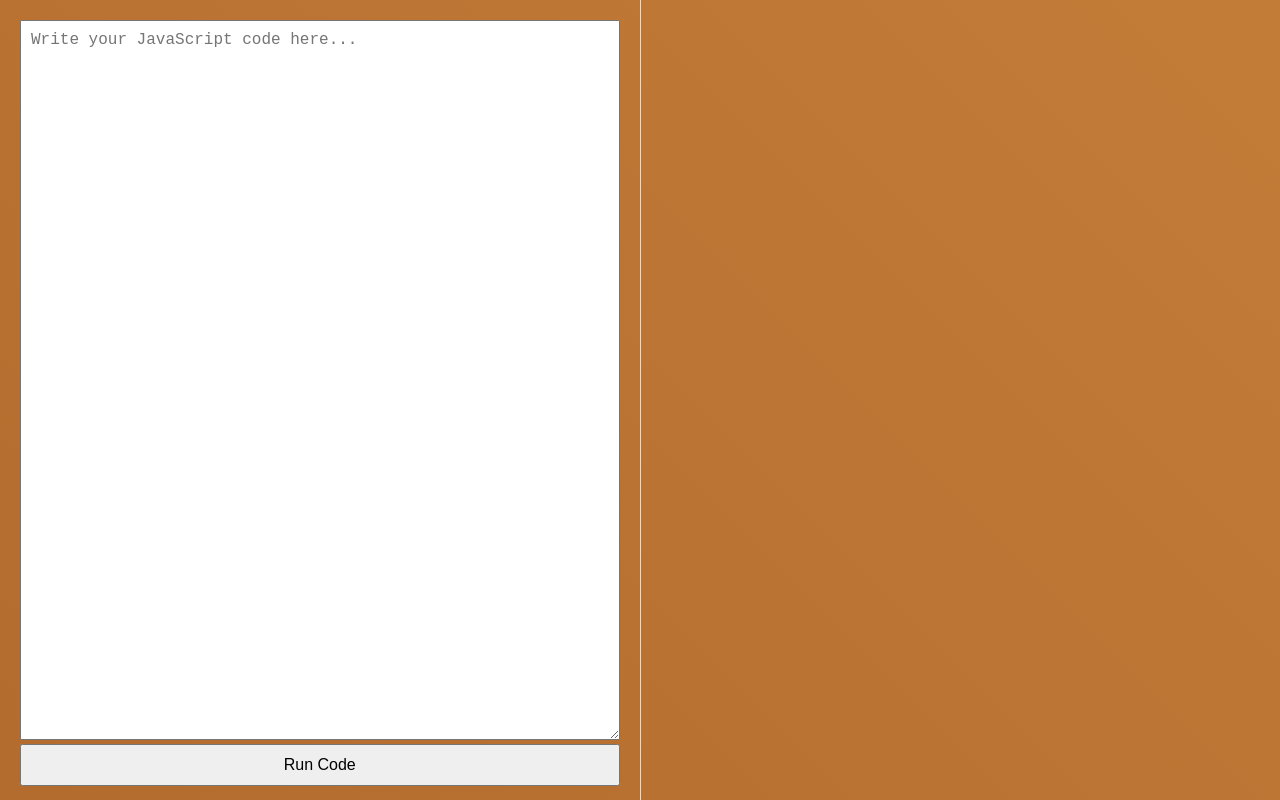
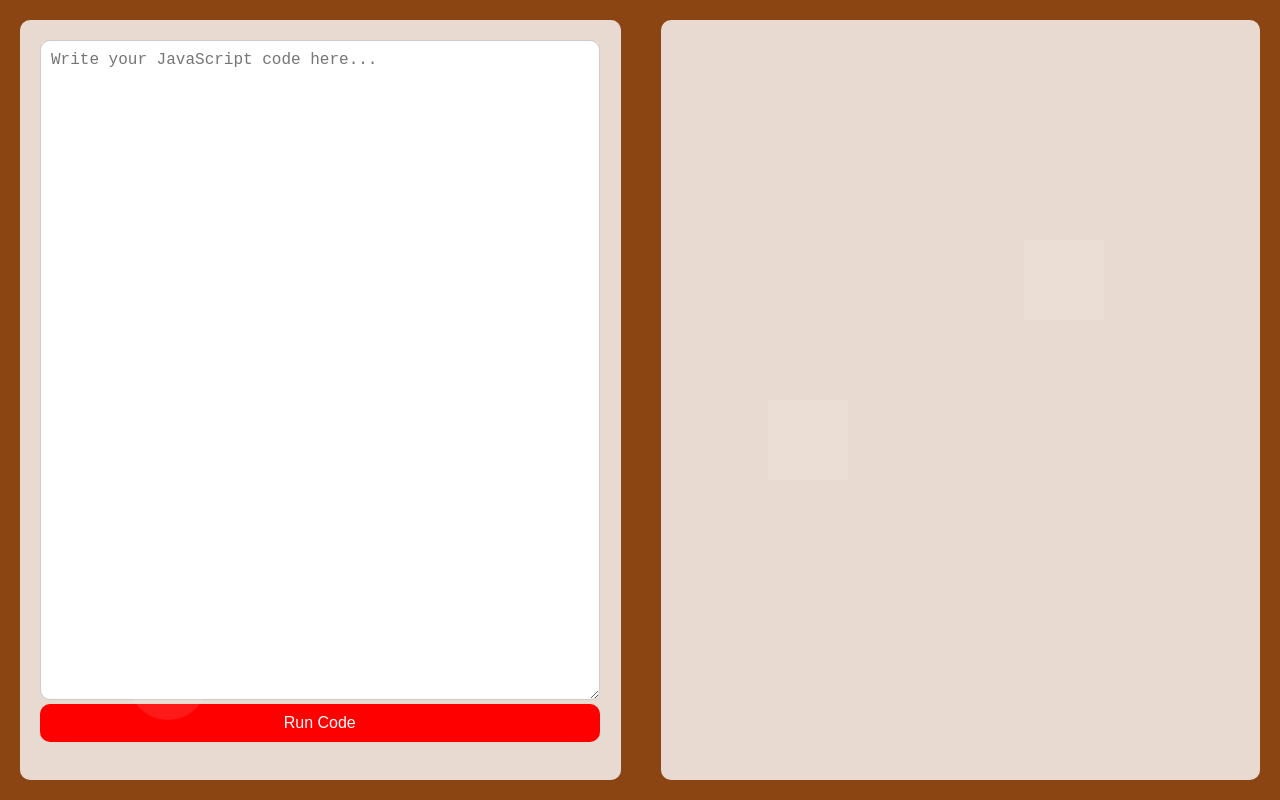
Before and after one commit to Cloodie500/Data-Gen, a plain HTML site: page index.html in a window 1280 px wide. Drawn offline with Linux system fonts and the light colour scheme.

Commit message:
Update index.html

```diff
--- a/index.html
+++ b/index.html
@@ -9,35 +9,59 @@
             display: flex;
             height: 100vh;
             margin: 0;
-            background: linear-gradient(45deg, #8B4513, #CD853F);
-            background-size: 400% 400%;
-            animation: gradient 10s ease infinite;
+            background: #8B4513;
             font-family: Arial, sans-serif;
+            overflow: hidden;
+            position: relative;
         }
-        @keyframes gradient {
-            0% { background-position: 0% 50%; }
-            50% { background-position: 100% 50%; }
-            100% { background-position: 0% 50%; }
+        @keyframes float {
+            0% { transform: translateY(0); }
+            50% { transform: translateY(-20px); }
+            100% { transform: translateY(0); }
+        }
+        .floating-shape {
+            position: absolute;
+            background: rgba(255, 255, 255, 0.1);
+            animation: float 5s ease-in-out infinite;
+        }
+        .circle {
+            width: 80px;
+            height: 80px;
+            border-radius: 50%;
+        }
+        .square {
+            width: 80px;
+            height: 80px;
         }
         #editor, #output {
             flex: 1;
             padding: 20px;
             box-sizing: border-box;
+            background: rgba(255, 255, 255, 0.8);
+            border-radius: 10px;
+            margin: 20px;
         }
         #editor {
             border-right: 1px solid #ddd;
         }
         textarea {
             width: 100%;
-            height: calc(100% - 40px);
+            height: calc(100% - 60px);
             padding: 10px;
             box-sizing: border-box;
             font-size: 16px;
+            border-radius: 10px;
+            border: 1px solid #ccc;
         }
         button {
             width: 100%;
             padding: 10px;
             font-size: 16px;
+            background-color: red;
+            color: white;
+            border: none;
+            border-radius: 10px;
+            cursor: pointer;
         }
         iframe {
             width: 100%;
@@ -47,6 +71,11 @@
     </style>
 </head>
 <body>
+    <div class="floating-shape circle" style="top: 10%; left: 20%;"></div>
+    <div class="floating-shape square" style="top: 50%; left: 60%;"></div>
+    <div class="floating-shape circle" style="top: 80%; left: 10%;"></div>
+    <div class="floating-shape square" style="top: 30%; left: 80%;"></div>
+
     <div id="editor">
         <textarea id="code" placeholder="Write your JavaScript code here..."></textarea>
         <button onclick="runCode()">Run Code</button>
```
